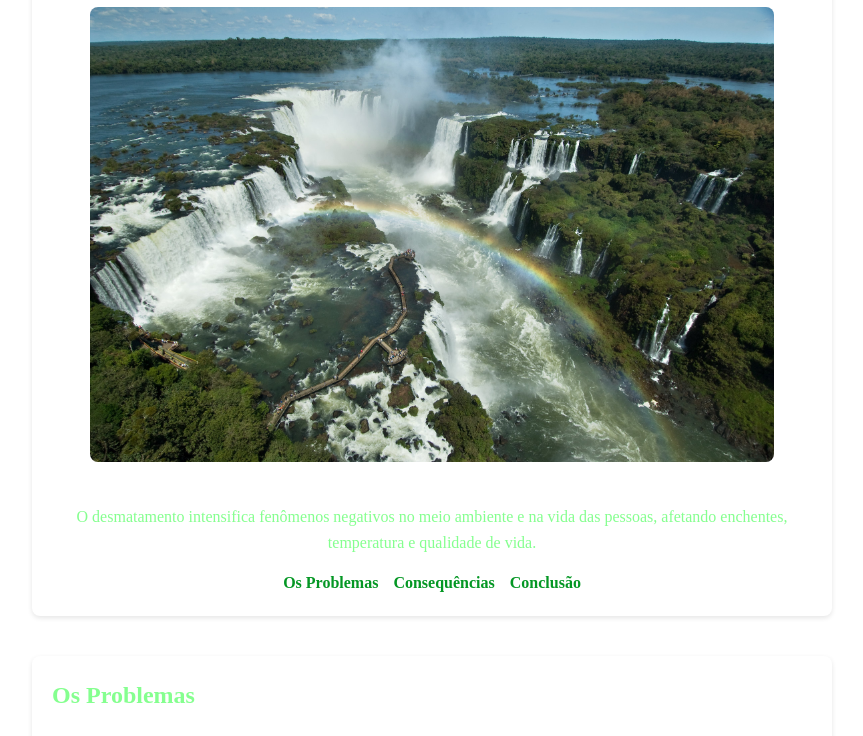
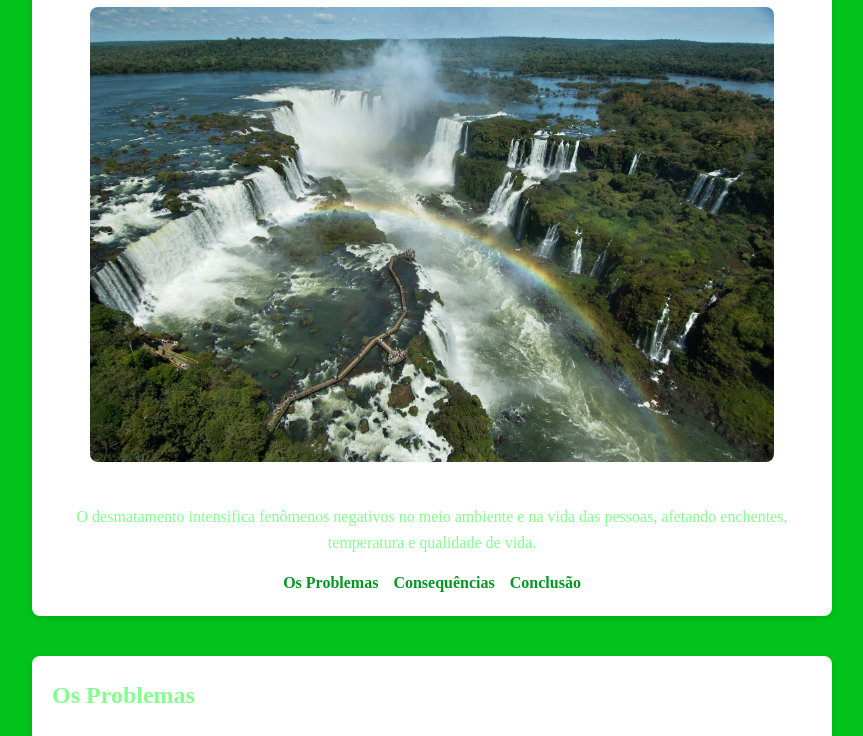
Before and after one commit to fariallice/agrinho2025, a plain HTML site: page index.html in a window 1280 px wide. Shown: the part 99-835 px from the top of the page, without its empty margins (208-1071 px from the left). Drawn offline with Linux system fonts and the light colour scheme; a web font is replaced by a local one.

Commit message:
cor nova 2.0

```diff
--- a/style.css
+++ b/style.css
@@ -5,7 +5,7 @@
 --primary-color: #049724;
 --secondary-color: #0ece58;
 --text-color: #85ff8f;
---background-color: #ffffff;
+--background-color: #00c21a;
 --button-hover: #000000;
 --font-body: "Chocolate Classical Sans", serif;
 --font-titulo: "Rakkas", serif;
```
